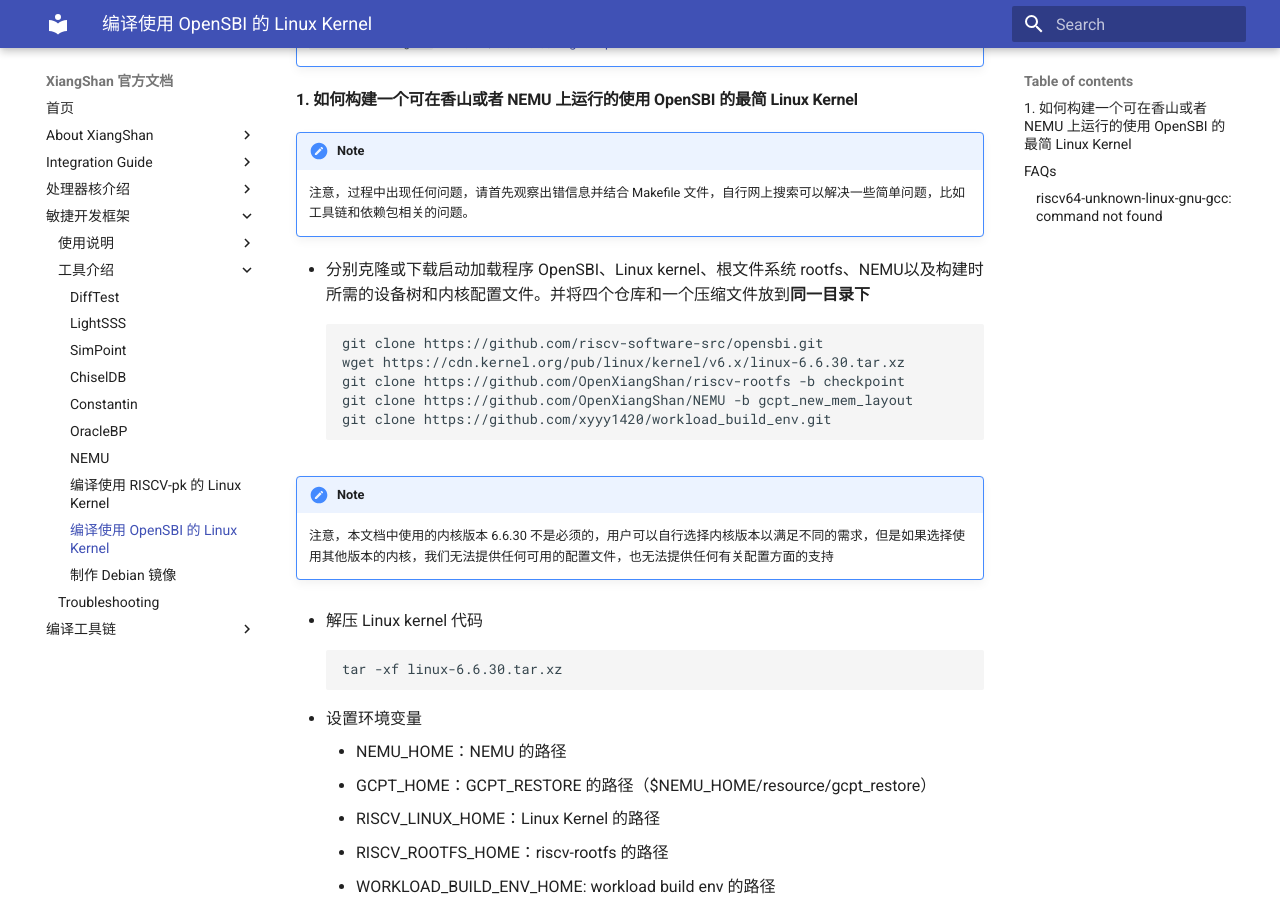
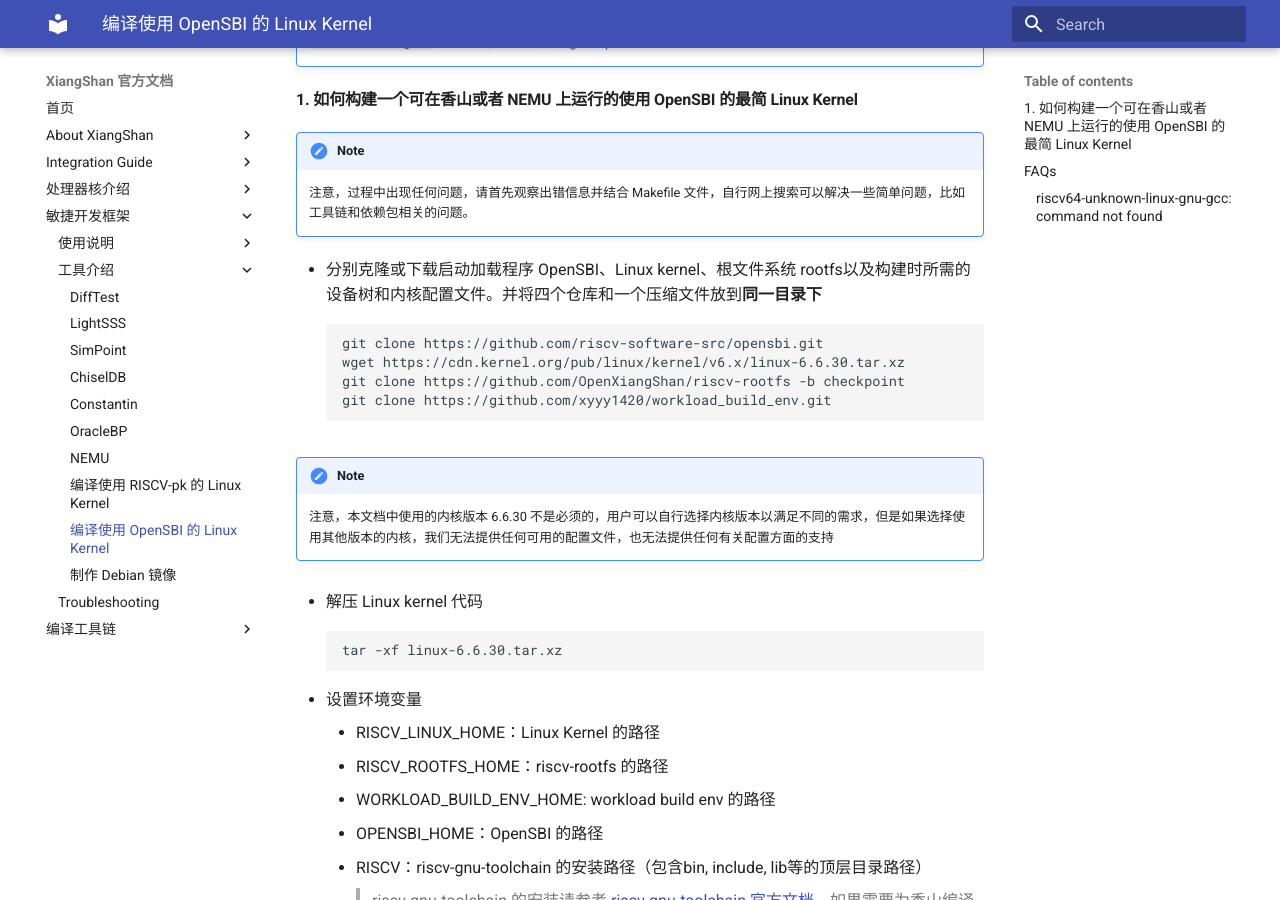
Before and after one commit to OpenXiangShan/XiangShan-doc, an MkDocs documentation site: the page built from docs/tools/opensbi-kernel-for-xs.md, in a window 1280 px wide and 900 px high, scrolled down 258 px. Built offline with MkDocs 1.6.1 and Material for MkDocs 9.7.7, drawn with Linux system fonts in a browser that asks for light colours.

Commit message:
opensbi-kernel: remove 'NEMU repo'
Signed-off-by: jiaxiaoyu <xyyy1420@gmail.com>

````diff
--- a/docs/tools/opensbi-kernel-for-xs.md
+++ b/docs/tools/opensbi-kernel-for-xs.md
@@ -8,12 +8,11 @@
 !!! note
     注意，过程中出现任何问题，请首先观察出错信息并结合 Makefile 文件，自行网上搜索可以解决一些简单问题，比如工具链和依赖包相关的问题。
 
-- 分别克隆或下载启动加载程序 OpenSBI、Linux kernel、根文件系统 rootfs、NEMU以及构建时所需的设备树和内核配置文件。并将四个仓库和一个压缩文件放到**同一目录下**
+- 分别克隆或下载启动加载程序 OpenSBI、Linux kernel、根文件系统 rootfs以及构建时所需的设备树和内核配置文件。并将四个仓库和一个压缩文件放到**同一目录下**
 ```bash
 git clone https://github.com/riscv-software-src/opensbi.git
 wget https://cdn.kernel.org/pub/linux/kernel/v6.x/linux-6.6.30.tar.xz
 git clone https://github.com/OpenXiangShan/riscv-rootfs -b checkpoint
-git clone https://github.com/OpenXiangShan/NEMU -b gcpt_new_mem_layout
 git clone https://github.com/xyyy1420/workload_build_env.git
 ```
 !!! note
@@ -25,8 +24,6 @@ tar -xf linux-6.6.30.tar.xz
 ```
 
 * 设置环境变量
-    * NEMU_HOME：NEMU 的路径
-    * GCPT_HOME：GCPT_RESTORE 的路径（$NEMU_HOME/resource/gcpt_restore）
     * RISCV_LINUX_HOME：Linux Kernel 的路径
     * RISCV_ROOTFS_HOME：riscv-rootfs 的路径
     * WORKLOAD_BUILD_ENV_HOME: workload build env 的路径
````
